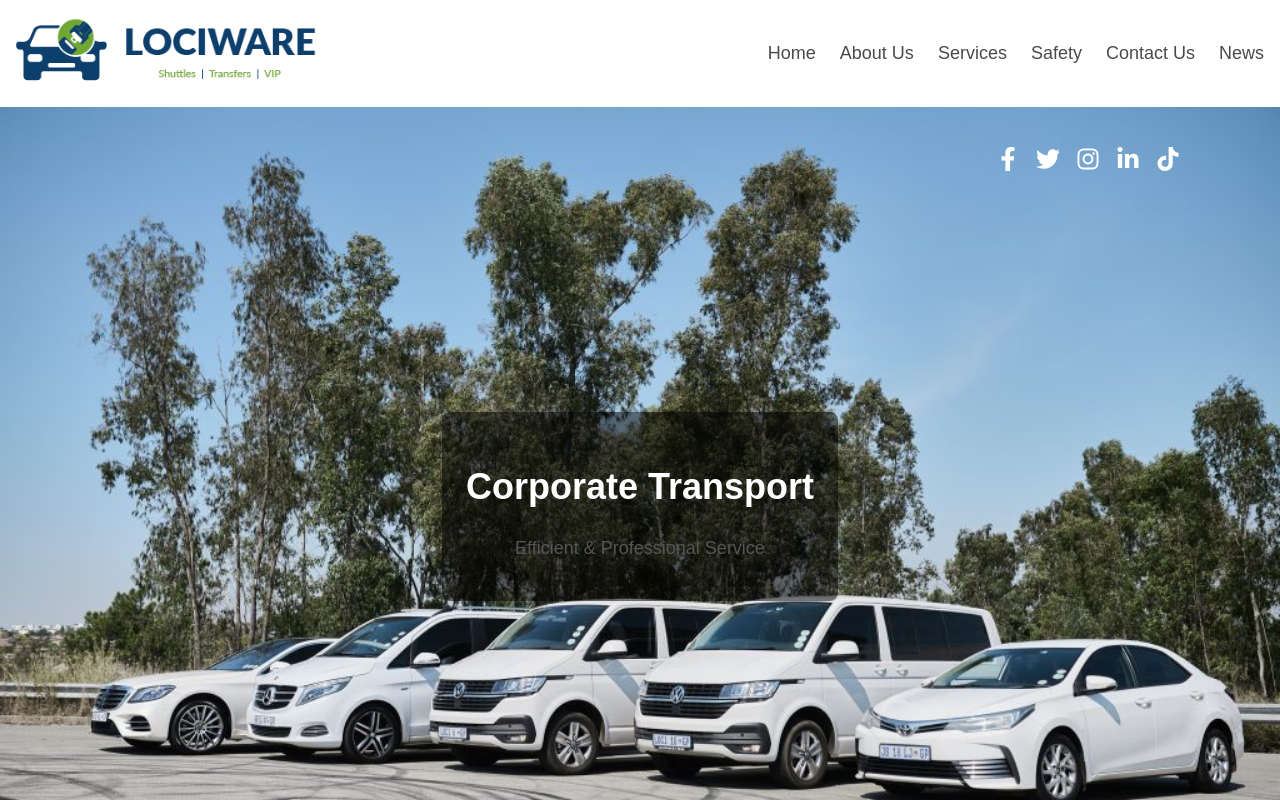
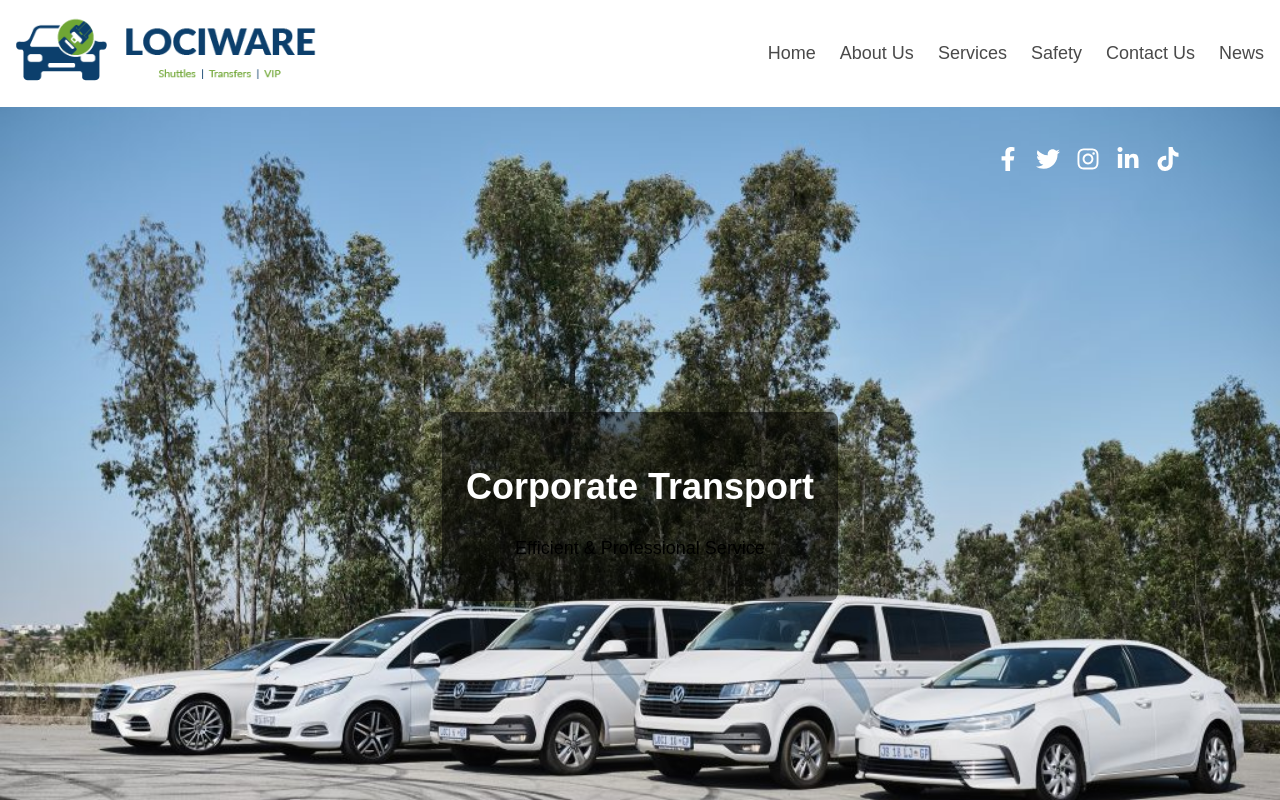
Before and after one commit to IkanyengAdams/my-website, a React (Create React App) app in the folder lociware-website/: page / in a window 1280 px wide. Shown: the top 800 px of the page. Built offline with nearby package versions, Linux system fonts and the light colour scheme.

Commit message:
fixed my styling for about us

```diff
--- a/lociware-website/src/styles.css
+++ b/lociware-website/src/styles.css
@@ -765,7 +765,7 @@ h3 {
 
 p {
   font-size: 1rem;
-  color: #555;
+  color: black;
 }
 
 
```
